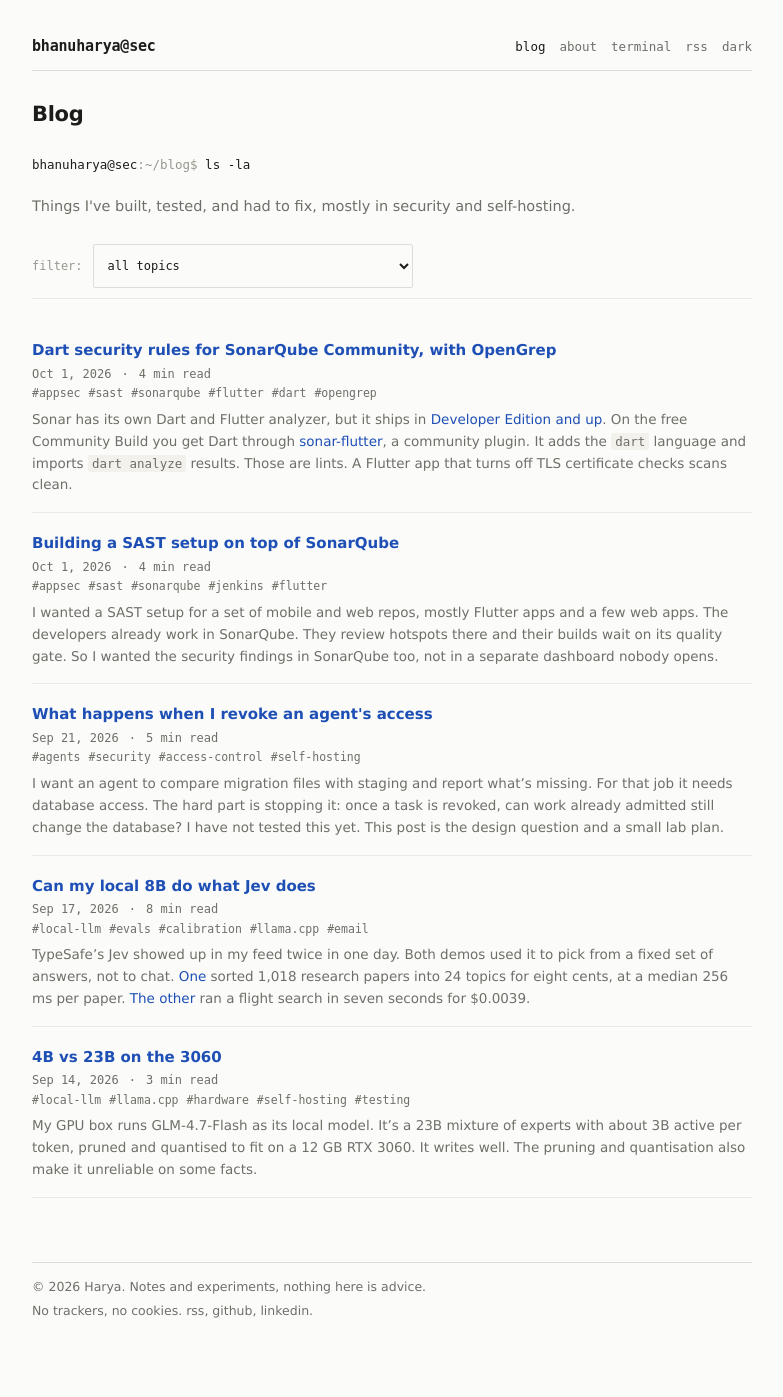
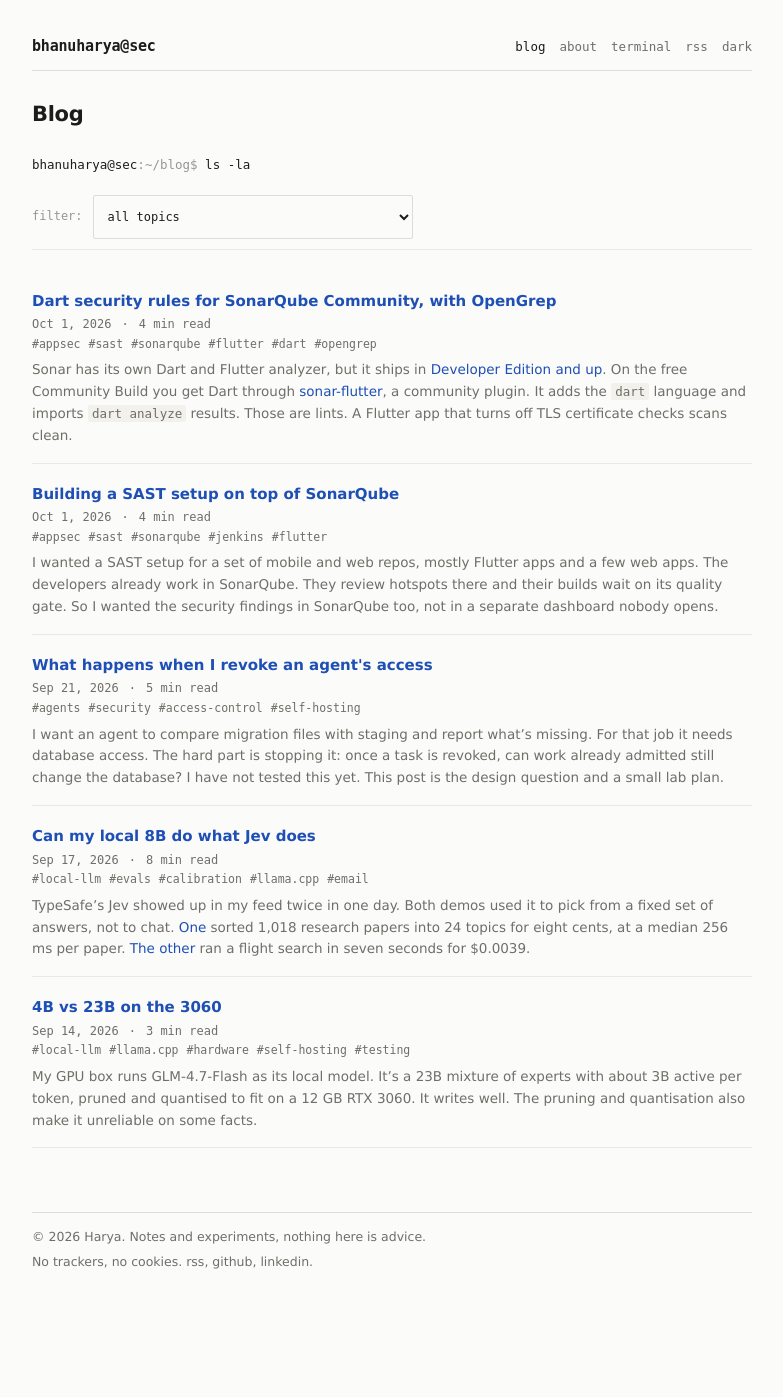
Before and after one commit to bhanuharya/bhanuharya.github.io, a Jekyll site: the page built from blog.md, in a window 1280 px wide. Shown: the whole page, without its empty margins (248-1031 px from the left). Built offline with Jekyll 4.4.1, drawn with Linux system fonts in a browser that asks for light colours; after the commit the page ends 1348 px from its top, so only the background shows below that.

Commit message:
Site copy: say what the blog is once, on the home page
Co-Authored-By: Claude Opus 5.5 <noreply@anthropic.com>

```diff
--- a/_config.yml
+++ b/_config.yml
@@ -1,8 +1,6 @@
 title: bhanuharya@sec
 author: harya
-description: >-
-  Things Harya has built, tested, and had to fix, mostly in security
-  and self-hosting.
+description: Harya's notes on SAST tooling and local models.
 url: "https://bhanuharya.github.io"
 baseurl: ""
 theme: minima
--- a/_layouts/home.html
+++ b/_layouts/home.html
@@ -5,7 +5,7 @@ layout: default
 
 <div class="intro">
   <p>I'm Harya, also Wishnu. I work in security at financial companies.</p>
-  <p>Here I write up things I've built and tested outside work: SAST tooling, local models, and what broke along the way.</p>
+  <p>These are notes on my side projects, mostly SAST tooling and local models.</p>
 </div>
 
 <h2 class="section-head">notes</h2>
--- a/blog.md
+++ b/blog.md
@@ -8,8 +8,6 @@ description: Notes on security engineering, software tools, local models, and sy
 <div class="page-prompt" aria-hidden="true">
   <span class="prompt">bhanuharya@sec</span><span class="loc">:~/blog$</span> <span class="cmd">ls -la</span>
 </div>
-
-<p class="page-lead dim">Things I've built, tested, and had to fix, mostly in security and self-hosting.</p>
 
 {% if site.posts.size > 0 %}
   {% assign all_tags = "" | split: "" %}
```
Also changed, not shown: about.md (+0 -2 lines), index.md (+0 -1 lines).
